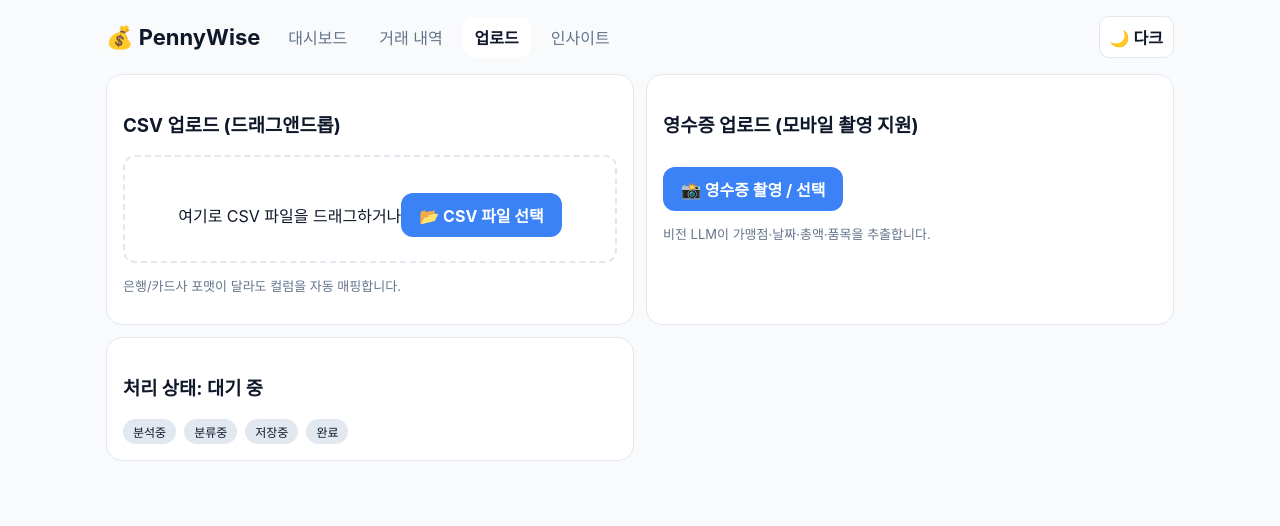
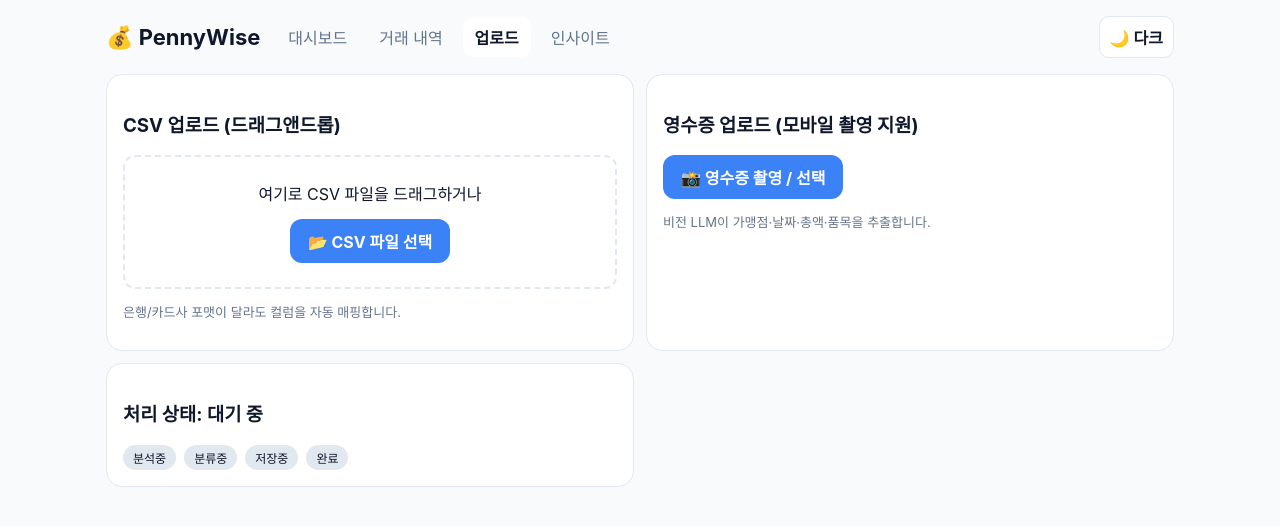
Before and after one commit to minhahamin/PennyWise, a React (Vite) app in the folder frontend/: page /upload in a window 1280 px wide. Shown: the top 526 px of the page. Built offline with nearby package versions, Linux system fonts and the light colour scheme; no server answers.

Commit message:
업로드 드롭존 세로 배치 (텍스트/버튼 겹침 수정)

```diff
--- a/frontend/src/styles.css
+++ b/frontend/src/styles.css
@@ -38,9 +38,10 @@ main { margin-top: 16px; }
 .tbl .num { text-align: right; font-variant-numeric: tabular-nums; font-weight: 700; }
 .badge { border: 1px solid; padding: 3px 8px; border-radius: 999px; font-size: 12px; }
 .toolbar { display: flex; gap: 8px; margin-bottom: 12px; flex-wrap: wrap; }
-.drop { border: 2px dashed var(--line); border-radius: 12px; padding: 24px; text-align: center; }
+.drop { border: 2px dashed var(--line); border-radius: 12px; padding: 24px;
+  display: flex; flex-direction: column; align-items: center; gap: 14px; text-align: center; }
 .drop.over { border-color: #3b82f6; background: #3b82f622; }
-.file-btn { display: inline-block; margin-top: 12px; padding: 10px 18px; border-radius: 12px;
+.file-btn { display: inline-block; padding: 10px 18px; border-radius: 12px;
   background: #3b82f6; color: #fff; font-weight: 700; cursor: pointer; border: none; }
 .file-btn:hover { background: #2563eb; }
 .stages { display: flex; gap: 8px; }
```
